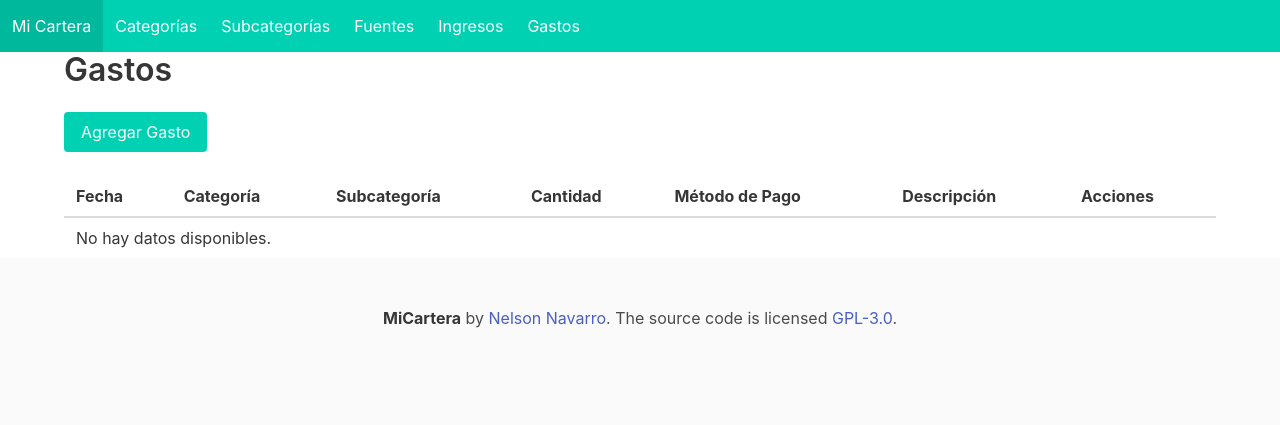
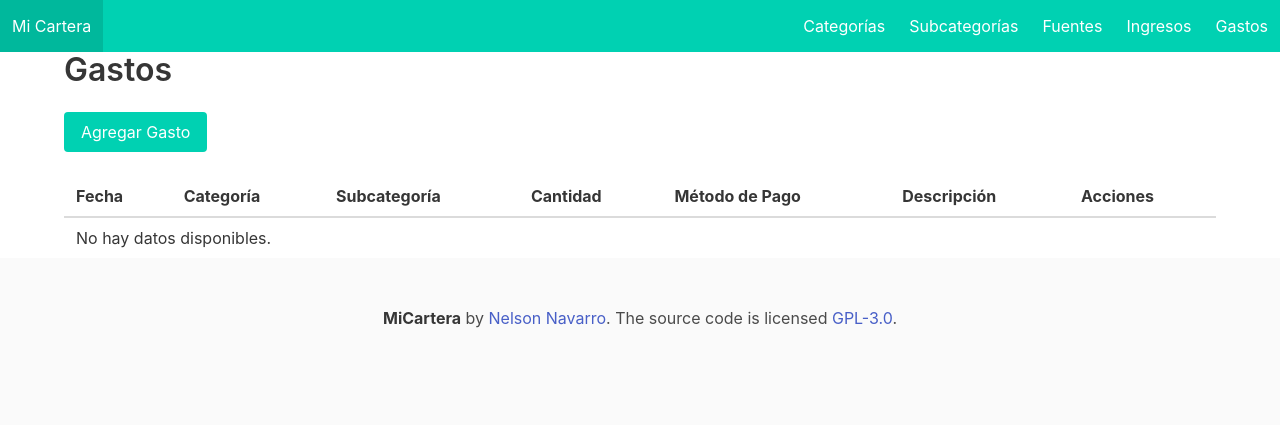
Before and after one commit to NelsonNV/MiCartera, a Django app: page /gastos/ in a window 1280 px wide. Shown: the top 425 px of the page. Run offline with Django 5.2, Linux system fonts and the light colour scheme; data that the repository does not hold is empty; some libraries are stand-ins or nearby versions.

Commit message:
refactor:navbar-start a navbar-end

```diff
--- a/templates/base.html
+++ b/templates/base.html
@@ -24,7 +24,7 @@
         </div>
 
         <div id="navbarMenu" class="navbar-menu">
-            <div class="navbar-start">
+            <div class="navbar-end">
                 <a class="navbar-item" href="{% url 'categoria_list' %}">
                     Categorías
                 </a>
```
